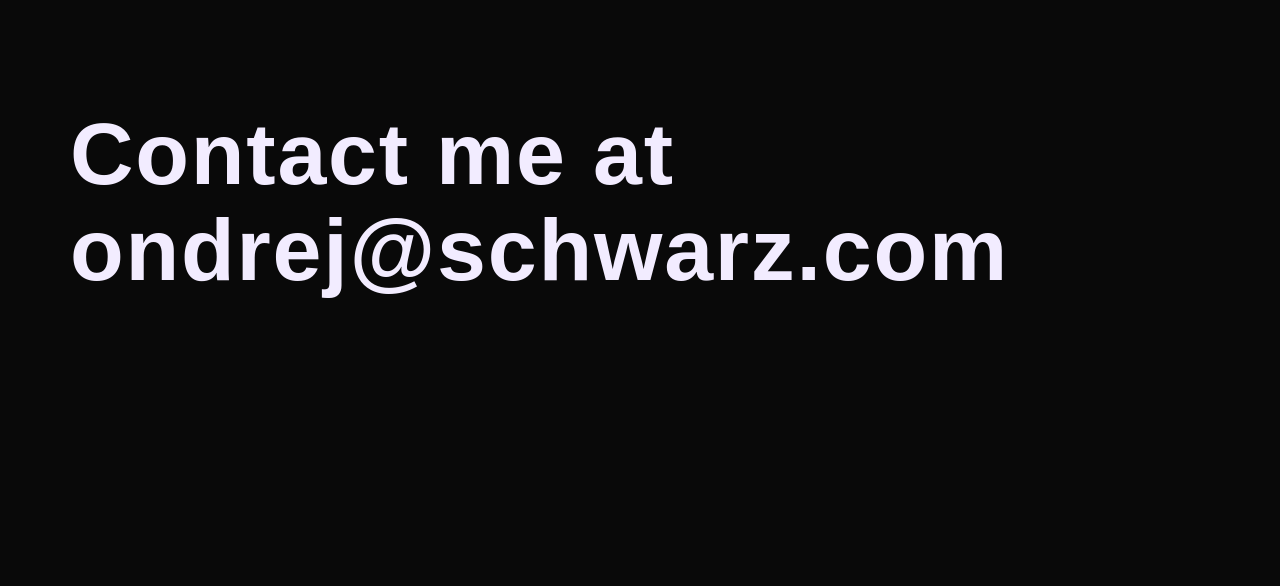
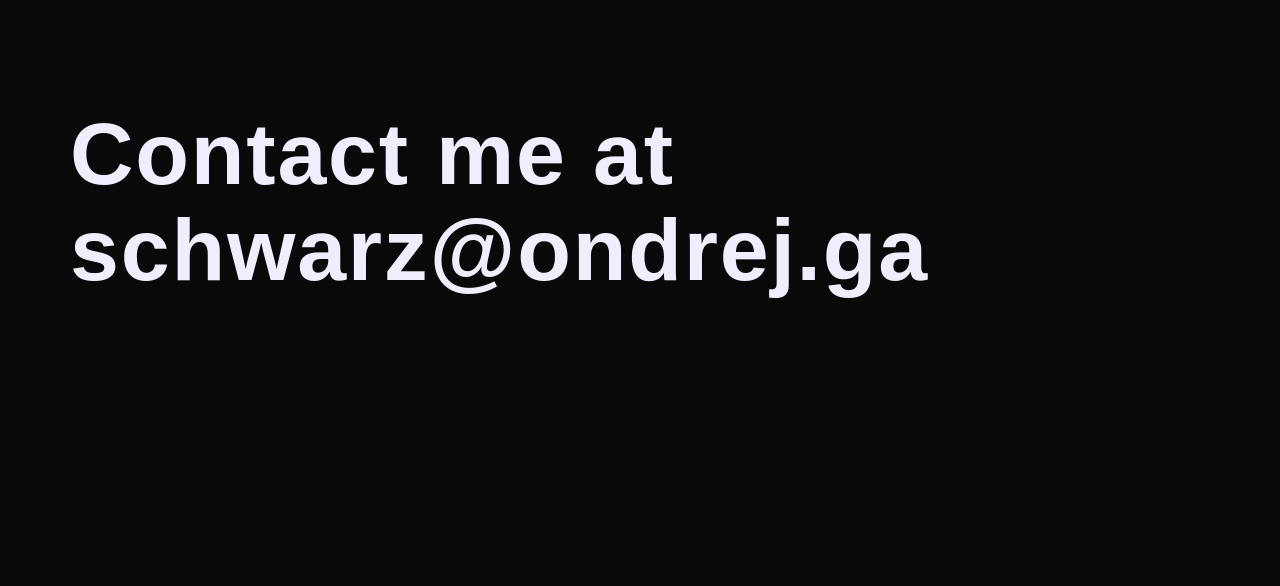
Before and after one commit to ondrulin/My-Portfolio, a plain HTML site: page Project-1.html in a window 1280 px wide. Shown: the part 3208-3794 px from the top of the page. Drawn offline with nearby package versions, Linux system fonts and the light colour scheme; a web font is replaced by a local one.

Commit message:
Email update

```diff
--- a/Project-1.html
+++ b/Project-1.html
@@ -66,7 +66,7 @@
 
     <footer id="footer">
         <h1 id="contact-me">Contact me at</h1>
-        <a href="mailto:ondrulinmlg@gmail.com"><h1 id="email">ondrej@schwarz.com</h1></a>
+        <a href="mailto:schwarz@ondrej.ga"><h1 id="email">schwarz@ondrej.ga</h1></a>
         <ul>
             <abbr title="Behance"><li> <a href="https://www.behance.net/SchwarzOndrej" target="_blank">
             <svg id="icon" width="61" height="61" viewBox="0 0 61 61" fill="none" xmlns="http://www.w3.org/2000/svg">
```
Also changed, not shown: Project-2.html (+1 -1 lines), Project-3.html (+1 -1 lines), Project-4.html (+1 -1 lines), about.html (+1 -1 lines), index.html (+1 -1 lines), projects.html (+1 -1 lines), services.html (+1 -1 lines).
